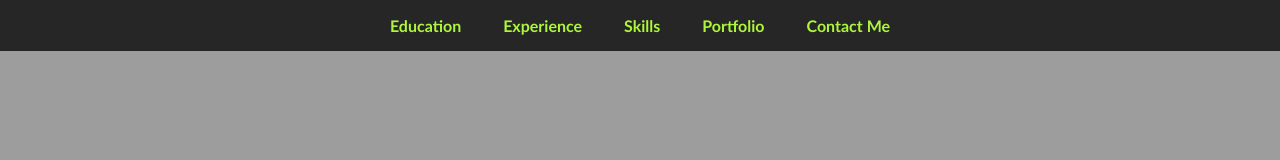
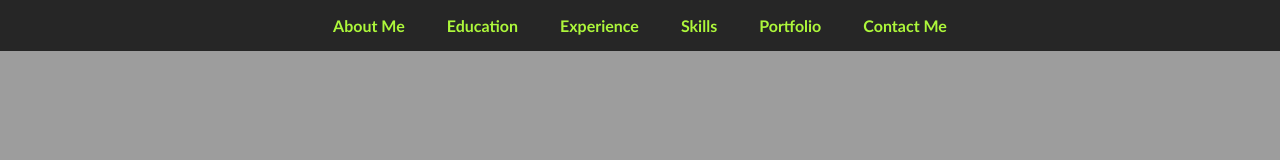
Before and after one commit to AaishaFisher/AAIFIS226_FTC2306_GroupB_AaishaFisher_ITW9, a plain HTML site: page index.html in a window 1280 px wide. Shown: the top 160 px of the page. Drawn offline with Linux system fonts and the light colour scheme.

Commit message:
extra button in navbar
added another "about me" button in navbar

```diff
--- a/index.html
+++ b/index.html
@@ -16,6 +16,7 @@
     <!--The navigation bar-->
     <nav class="navbar">
 <ul>
+    <li><a href="AboutMe>">About Me</a></li>
     <li><a href="Education>">Education</a></li>
     <li><a href="Experience">Experience</a></li>
     <li><a href="Skills">Skills</a></li>
```
